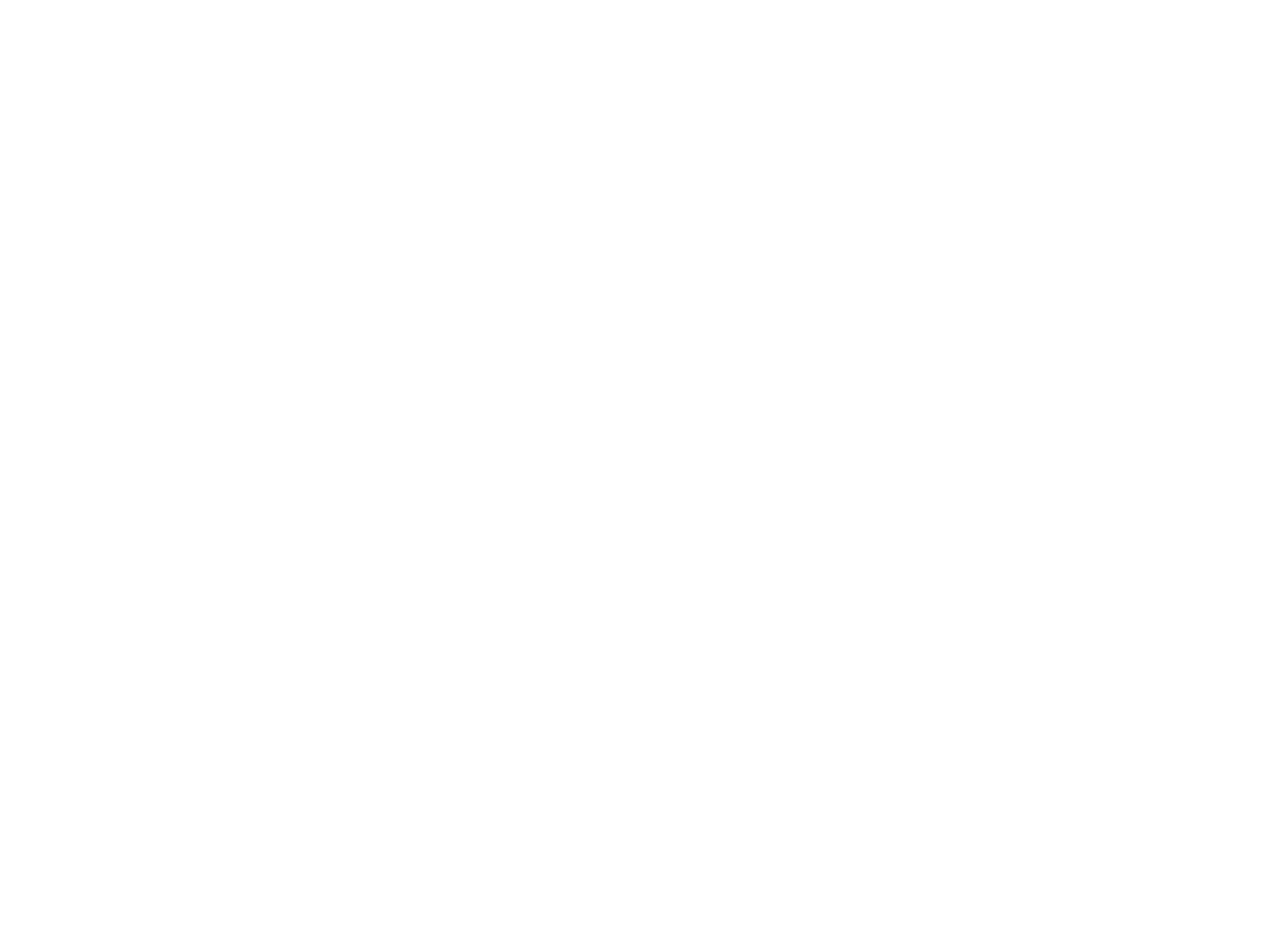
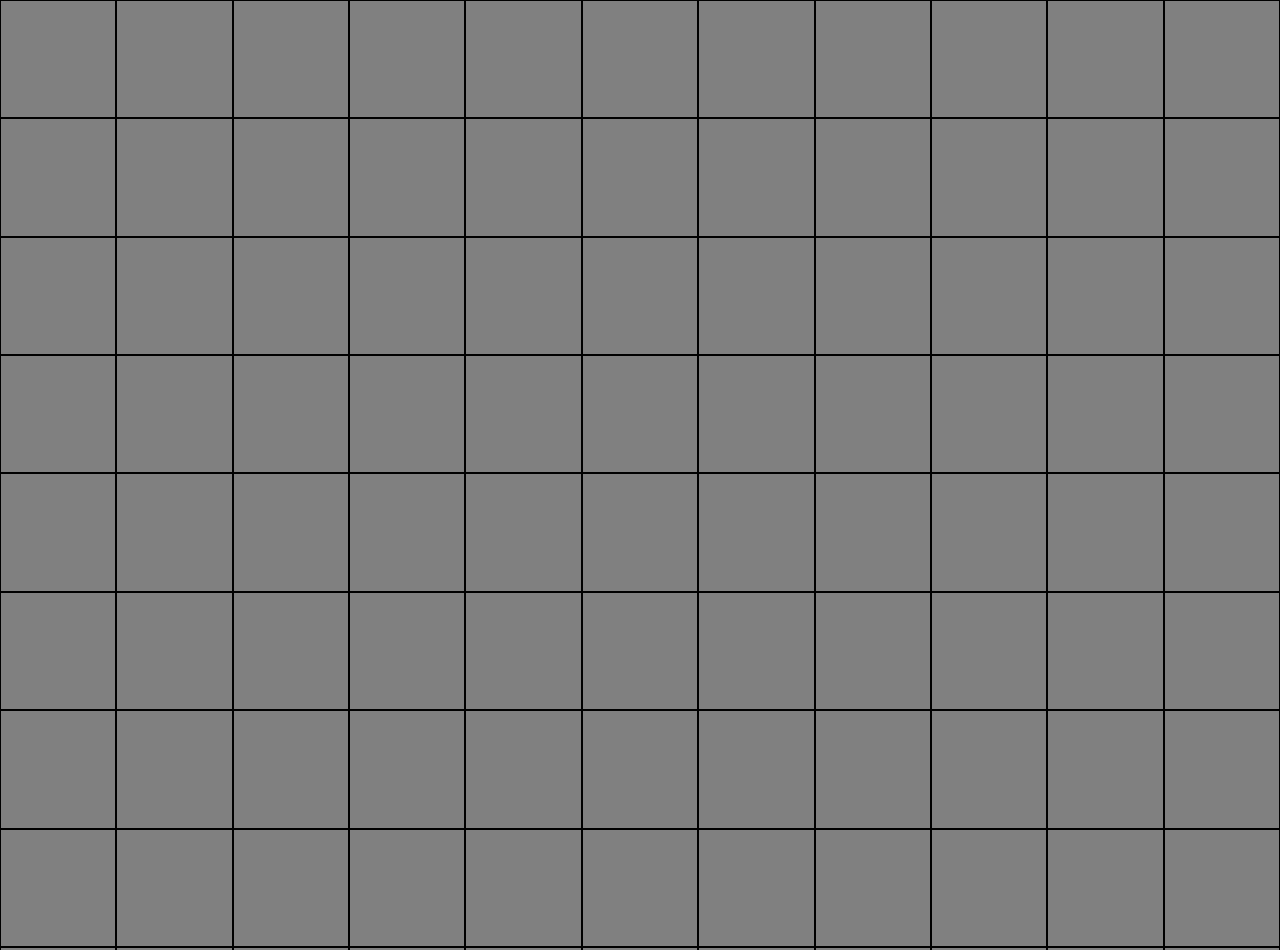
Before and after one commit to Tol-Mi/quest-game, a plain HTML site: page index.html in a window 1280 px wide. Shown: the top 950 px of the page. Before the commit the page ends 800 px from the top, so only its background shows below. Drawn offline with Linux system fonts and the light colour scheme.

Commit message:
i'm doing smth

```diff
--- a/index.html
+++ b/index.html
@@ -1,6 +1,7 @@
 <!DOCTYPE html>
 	<head>
 		<title>My first quest game</title>
+		<link href="css/index.css" rel="stylesheet">
 	</head>
 	<body>
 		<div id="dropHere">
--- a/js/index.js
+++ b/js/index.js
@@ -18,17 +18,20 @@ let areaBasis = [
 areaDisplay(areaBasis);
 
 function areaDisplay(areaBasis) {
-    let preparedArea = '';
+    let preparedArea = '<table>';
     for(let i = 0; i < areaBasis.length; i++) {
+        preparedArea += '<tr>';
         for(let j = 0; j < areaBasis[i].length; j++) {
             switch(areaBasis[i][j]) {
                 case 'wall':
-                    preparedArea += '<div class="wall"></div>';
+                    preparedArea += '<td class="wall"></td>';
                     break;
                 default:
-                    preparedArea += '<div class="undefined"></div>';
+                    preparedArea += '<td class="undefined"></td>';
             }
         }
+        preparedArea += '</tr>';
     }
+    preparedArea += '</table>';
     document.getElementById('dropHere').innerHTML += preparedArea;
 }
--- /dev/null
+++ b/sass/index.sass
@@ -0,0 +1,23 @@
+
+body, td
+    margin: 0
+    padding: 0
+
+    &::-webkit-scrollbar
+        width: 0px
+
+table
+    width: 100vw
+    border-spacing: 0
+
+#dropHere
+    display: flex
+    flex-wrap: wrap
+    width: 100vw
+    heigth: 100vh
+
+.wall
+    width: calc(100vw/11)
+    height: calc(100vw/11)
+    background: gray
+    border: 1px solid black
```
Also changed, not shown: css/index.css (added).
